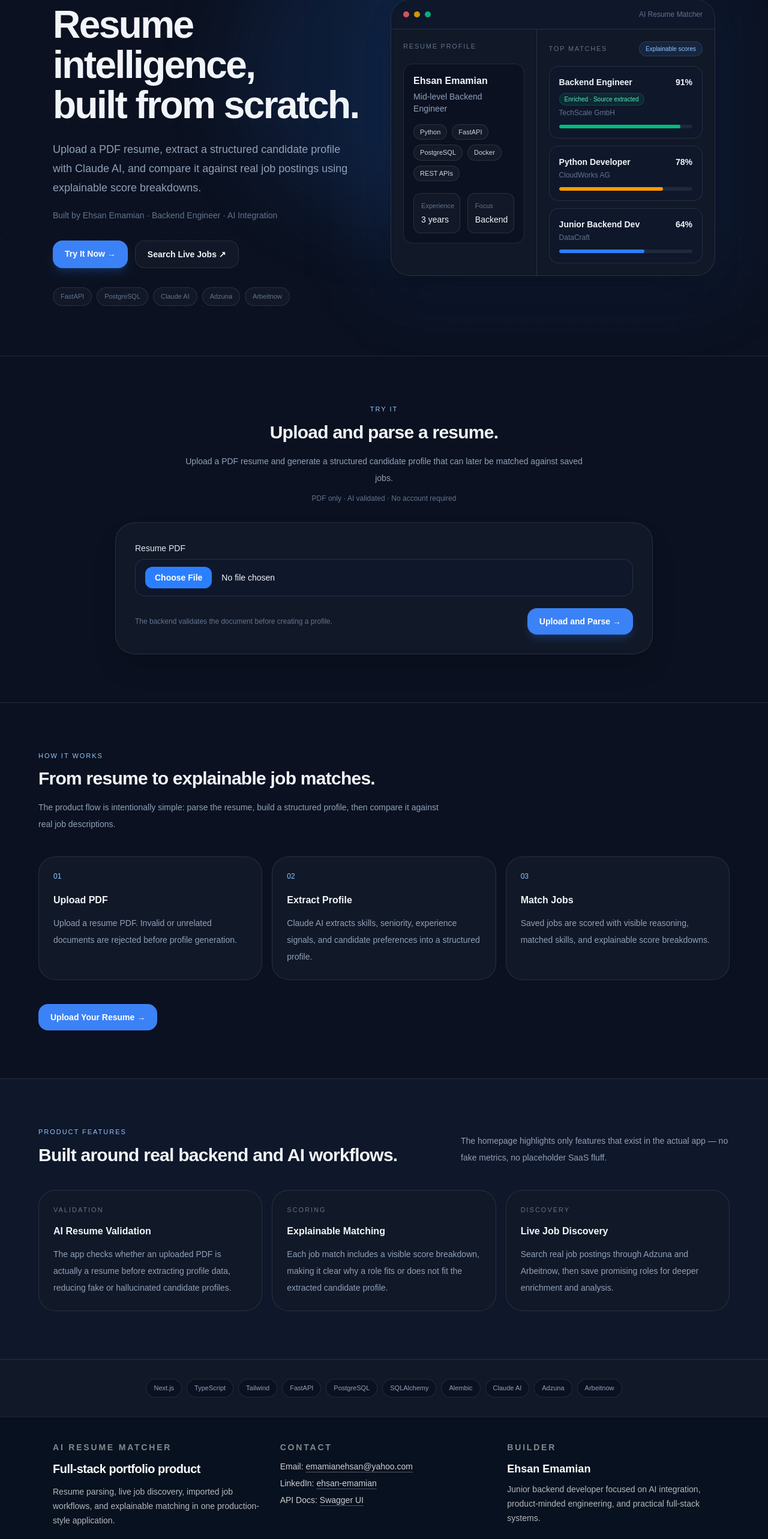
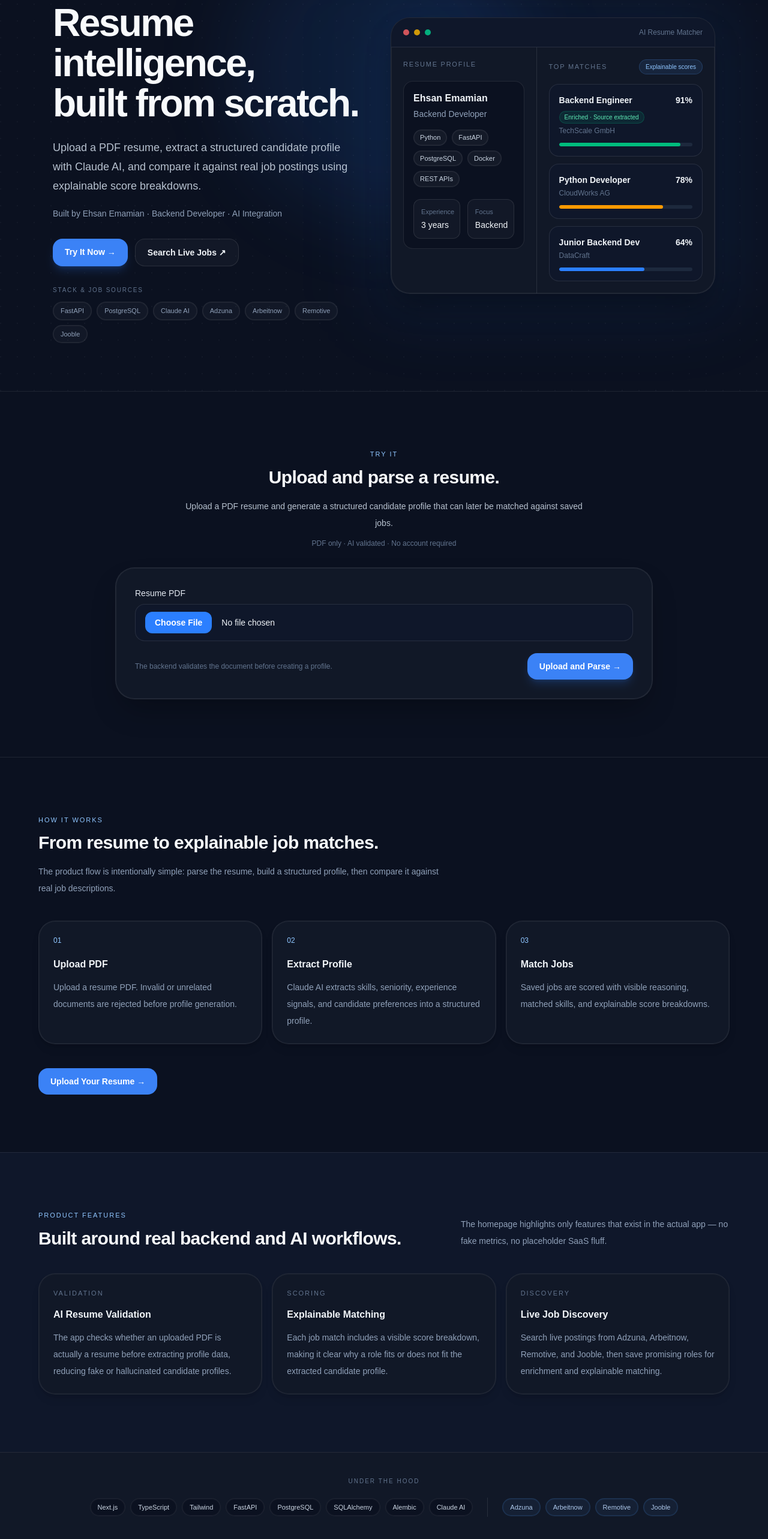
Before and after one commit to EhsanEmamian/ai-resume-matcher, a Next.js app in the folder frontend/: page / in a window 1280 px wide. Shown: the part 207-2773 px from the top of the page at 60% size. Built offline with nearby package versions, Linux system fonts and the light colour scheme.

Commit message:
style: polish landing page UI, standardize titles, and update job sources

```diff
--- a/frontend/src/app/HomeClient.tsx
+++ b/frontend/src/app/HomeClient.tsx
@@ -86,7 +86,7 @@ export default function HomeClient() {
 
         <section
           id="try-it"
-          className="scroll-mt-24 border-t border-white/10 bg-[#0B1120] px-6 py-20"
+          className="scroll-mt-24 border-t border-white/[0.08] bg-[#0B1120] px-6 py-24"
         >
           <motion.div
             className="mx-auto max-w-4xl"
@@ -100,11 +100,11 @@ export default function HomeClient() {
                 Try it
               </p>
 
-              <h2 className="mt-3 text-3xl font-bold tracking-tight text-slate-100">
+              <h2 className="mt-3 text-3xl font-bold tracking-[-0.02em] text-slate-50">
                 Upload and parse a resume.
               </h2>
 
-              <p className="mx-auto mt-4 max-w-2xl text-sm leading-7 text-slate-400">
+              <p className="mx-auto mt-4 max-w-2xl text-sm leading-7 text-slate-300/90">
                 Upload a PDF resume and generate a structured candidate profile
                 that can later be matched against saved jobs.
               </p>
@@ -114,7 +114,7 @@ export default function HomeClient() {
               </p>
             </div>
 
-            <div className="rounded-[2rem] border border-white/10 bg-[#111827] p-6 shadow-2xl shadow-black/20 sm:p-8">
+            <div className="rounded-[2rem] border border-white/[0.08] bg-[#111827] p-6 shadow-2xl shadow-black/30 ring-1 ring-inset ring-white/[0.06] sm:p-8">
               <form onSubmit={handleSubmit} className="space-y-5">
                 <label className="block">
                   <span className="mb-2 block text-sm font-medium text-slate-200">
--- a/frontend/src/components/Footer.tsx
+++ b/frontend/src/components/Footer.tsx
@@ -59,9 +59,12 @@ export default function Footer() {
             Builder
           </p>
           <p className="mt-3 text-lg font-semibold">Ehsan Emamian</p>
+          <p className="mt-1 text-sm font-medium text-blue-200/80">
+            Backend Developer
+          </p>
           <p className="mt-2 text-sm leading-6 text-white/70">
-            Junior backend developer focused on AI integration, product-minded
-            engineering, and practical full-stack systems.
+            Product-minded engineer focused on AI integration, API design, and
+            practical systems that ship end to end.
           </p>
         </div>
       </div>
@@ -69,7 +72,10 @@ export default function Footer() {
       <div className="border-t border-white/10">
         <div className="mx-auto flex max-w-6xl flex-col gap-2 px-6 py-4 text-xs text-white/50 sm:flex-row sm:items-center sm:justify-between">
           <p>Built by Ehsan Emamian</p>
-          <p>FastAPI · PostgreSQL · Next.js · Claude AI · Adzuna · Arbeitnow</p>
+          <p>
+            FastAPI · PostgreSQL · Next.js · Claude AI · Adzuna · Arbeitnow ·
+            Remotive · Jooble
+          </p>
         </div>
       </div>
     </footer>
--- a/frontend/src/components/Header.tsx
+++ b/frontend/src/components/Header.tsx
@@ -26,8 +26,8 @@ export default function Header() {
             <p className="text-sm font-semibold tracking-tight text-white">
               AI Resume Matcher
             </p>
-            <p className="hidden text-xs text-white/45 sm:block">
-              Resume parsing · Live jobs · Explainable matching
+            <p className="hidden text-xs text-white/50 sm:block">
+              Resume parsing · Adzuna · Arbeitnow · Remotive · Jooble
             </p>
           </div>
         </Link>
--- a/frontend/src/components/landing/FeatureHighlightsSection.tsx
+++ b/frontend/src/components/landing/FeatureHighlightsSection.tsx
@@ -38,13 +38,13 @@ const features = [
   {
     eyebrow: "Discovery",
     title: "Live Job Discovery",
-    text: "Search real job postings through Adzuna and Arbeitnow, then save promising roles for deeper enrichment and analysis.",
+    text: "Search live postings from Adzuna, Arbeitnow, Remotive, and Jooble, then save promising roles for enrichment and explainable matching.",
   },
 ];
 
 export default function FeatureHighlightsSection() {
   return (
-    <section className="border-t border-white/10 bg-[#0F172A] px-6 py-20">
+    <section className="border-t border-white/[0.08] bg-[#0F172A] px-6 py-24">
       <div className="mx-auto max-w-6xl">
         <div className="flex flex-col justify-between gap-6 md:flex-row md:items-end">
           <div className="max-w-2xl">
@@ -52,7 +52,7 @@ export default function FeatureHighlightsSection() {
               Product features
             </p>
 
-            <h2 className="mt-3 text-3xl font-bold tracking-tight text-slate-100">
+            <h2 className="mt-3 text-3xl font-bold tracking-[-0.02em] text-slate-50">
               Built around real backend and AI workflows.
             </h2>
           </div>
@@ -74,7 +74,7 @@ export default function FeatureHighlightsSection() {
             <motion.article
               key={feature.title}
               variants={staggerItemVariants}
-              className="rounded-[1.75rem] border border-white/10 bg-[#111827] p-6 transition hover:border-blue-400/30 hover:bg-[#1B2537]"
+              className="rounded-[1.75rem] border border-white/[0.08] bg-[#111827] p-6 shadow-lg shadow-black/10 ring-1 ring-inset ring-white/[0.04] transition hover:border-blue-400/25 hover:bg-[#1B2537] hover:shadow-blue-950/20"
             >
               <p className="font-mono text-[11px] uppercase tracking-[0.18em] text-slate-500">
                 {feature.eyebrow}
--- a/frontend/src/components/landing/HeroSection.tsx
+++ b/frontend/src/components/landing/HeroSection.tsx
@@ -10,9 +10,11 @@ import {
   useTransform,
 } from "framer-motion";
 
+const JOB_DATA_SOURCES = ["Adzuna", "Arbeitnow", "Remotive", "Jooble"] as const;
+
 function SkillBadge({ children }: { children: React.ReactNode }) {
   return (
-    <span className="rounded-full border border-white/10 bg-white/[0.04] px-2.5 py-1 font-mono text-[11px] text-slate-300">
+    <span className="rounded-full border border-white/[0.08] bg-white/[0.04] px-2.5 py-1 font-mono text-[11px] text-slate-300 ring-1 ring-inset ring-white/[0.04]">
       {children}
     </span>
   );
@@ -115,7 +117,7 @@ function DashboardMockup() {
     <div className="relative mx-auto w-full max-w-xl">
       <div className="absolute -inset-6 rounded-[2rem] bg-blue-500/10 blur-3xl" />
 
-      <div className="relative overflow-hidden rounded-[2rem] border border-white/10 bg-[#111827] shadow-2xl shadow-black/30">
+      <div className="relative overflow-hidden rounded-[2rem] border border-white/[0.08] bg-[#111827] shadow-2xl shadow-black/40 ring-1 ring-inset ring-white/[0.06]">
         <div className="flex items-center justify-between border-b border-white/10 bg-[#0F172A] px-5 py-4">
           <div className="flex items-center gap-2">
             <span className="h-2.5 w-2.5 rounded-full bg-red-400/80" />
@@ -137,7 +139,7 @@ function DashboardMockup() {
                 Ehsan Emamian
               </p>
               <p className="mt-1 text-sm text-slate-400">
-                Mid-level Backend Engineer
+                Backend Developer
               </p>
 
               <div className="mt-4 flex flex-wrap gap-2">
@@ -229,20 +231,20 @@ export default function HeroSection() {
             </span>
           </div>
 
-          <h1 className="mt-7 max-w-3xl text-4xl font-bold tracking-[-0.04em] text-slate-100 sm:text-5xl lg:text-[4rem] lg:leading-[1.05]">
+          <h1 className="mt-7 max-w-3xl text-balance text-4xl font-bold tracking-[-0.04em] text-slate-50 sm:text-5xl lg:text-[4rem] lg:leading-[1.05]">
             Resume intelligence,
             <br />
             built from scratch.
           </h1>
 
-          <p className="mt-6 max-w-2xl text-base leading-8 text-slate-400 sm:text-lg">
+          <p className="mt-6 max-w-2xl text-base leading-8 text-slate-300/90 sm:text-lg">
             Upload a PDF resume, extract a structured candidate profile with
             Claude AI, and compare it against real job postings using explainable
             score breakdowns.
           </p>
 
-          <p className="mt-5 font-mono text-sm text-slate-500">
-            Built by Ehsan Emamian · Backend Engineer · AI Integration
+          <p className="mt-5 font-mono text-sm text-slate-400">
+            Built by Ehsan Emamian · Backend Developer · AI Integration
           </p>
 
           <div className="mt-8 flex flex-wrap gap-3">
@@ -261,22 +263,22 @@ export default function HeroSection() {
             </Link>
           </div>
 
-          <div className="mt-8 flex flex-wrap gap-2 font-mono text-[11px] text-slate-500">
-            <span className="rounded-full border border-white/10 bg-white/[0.03] px-3 py-1.5">
-              FastAPI
-            </span>
-            <span className="rounded-full border border-white/10 bg-white/[0.03] px-3 py-1.5">
-              PostgreSQL
-            </span>
-            <span className="rounded-full border border-white/10 bg-white/[0.03] px-3 py-1.5">
-              Claude AI
-            </span>
-            <span className="rounded-full border border-white/10 bg-white/[0.03] px-3 py-1.5">
-              Adzuna
-            </span>
-            <span className="rounded-full border border-white/10 bg-white/[0.03] px-3 py-1.5">
-              Arbeitnow
-            </span>
+          <div className="mt-8 space-y-3">
+            <p className="font-mono text-[10px] uppercase tracking-[0.18em] text-slate-500">
+              Stack & job sources
+            </p>
+            <div className="flex flex-wrap gap-2 font-mono text-[11px] text-slate-400">
+              {["FastAPI", "PostgreSQL", "Claude AI", ...JOB_DATA_SOURCES].map(
+                (item) => (
+                  <span
+                    key={item}
+                    className="rounded-full border border-white/[0.08] bg-white/[0.03] px-3 py-1.5 ring-1 ring-inset ring-white/[0.04]"
+                  >
+                    {item}
+                  </span>
+                )
+              )}
+            </div>
           </div>
         </div>
 
--- a/frontend/src/components/landing/HowItWorksSection.tsx
+++ b/frontend/src/components/landing/HowItWorksSection.tsx
@@ -44,14 +44,14 @@ const steps = [
 
 export default function HowItWorksSection() {
   return (
-    <section className="border-t border-white/10 bg-[#0B1120] px-6 py-20">
+    <section className="border-t border-white/[0.08] bg-[#0B1120] px-6 py-24">
       <div className="mx-auto max-w-6xl">
         <div className="max-w-2xl">
           <p className="font-mono text-[11px] uppercase tracking-[0.18em] text-blue-300">
             How it works
           </p>
 
-          <h2 className="mt-3 text-3xl font-bold tracking-tight text-slate-100">
+          <h2 className="mt-3 text-3xl font-bold tracking-[-0.02em] text-slate-50">
             From resume to explainable job matches.
           </h2>
 
@@ -72,7 +72,7 @@ export default function HowItWorksSection() {
             <motion.div
               key={step.number}
               variants={staggerItemVariants}
-              className="rounded-[1.75rem] border border-white/10 bg-[#111827] p-6 transition hover:border-blue-400/30"
+              className="rounded-[1.75rem] border border-white/[0.08] bg-[#111827] p-6 shadow-lg shadow-black/10 ring-1 ring-inset ring-white/[0.04] transition hover:border-blue-400/25 hover:shadow-blue-950/15"
             >
               <p className="font-mono text-xs text-blue-300">{step.number}</p>
 
--- a/frontend/src/components/landing/TechStackBar.tsx
+++ b/frontend/src/components/landing/TechStackBar.tsx
@@ -1,4 +1,4 @@
-const stack = [
+const TECH_STACK = [
   "Next.js",
   "TypeScript",
   "Tailwind",
@@ -7,22 +7,51 @@ const stack = [
   "SQLAlchemy",
   "Alembic",
   "Claude AI",
+] as const;
+
+const JOB_DATA_SOURCES = [
   "Adzuna",
   "Arbeitnow",
-];
+  "Remotive",
+  "Jooble",
+] as const;
 
 export default function TechStackBar() {
   return (
-    <section className="border-t border-white/10 bg-[#111827] px-6 py-8">
-      <div className="mx-auto flex max-w-6xl flex-wrap items-center justify-center gap-2">
-        {stack.map((item) => (
+    <section className="border-t border-white/[0.08] bg-[#111827] px-6 py-10">
+      <div className="mx-auto max-w-6xl space-y-5">
+        <p className="text-center font-mono text-[10px] uppercase tracking-[0.2em] text-slate-500">
+          Under the hood
+        </p>
+
+        <div className="flex flex-col items-center gap-4 sm:flex-row sm:justify-center sm:gap-6">
+          <div className="flex flex-wrap items-center justify-center gap-2">
+            {TECH_STACK.map((item) => (
+              <span
+                key={item}
+                className="rounded-full border border-white/[0.08] bg-[#0B1120] px-3 py-1.5 font-mono text-[11px] text-slate-300 ring-1 ring-inset ring-white/[0.04]"
+              >
+                {item}
+              </span>
+            ))}
+          </div>
+
           <span
-            key={item}
-            className="rounded-full border border-white/10 bg-[#0B1120] px-3 py-1.5 font-mono text-[11px] text-slate-400"
-          >
-            {item}
-          </span>
-        ))}
+            className="hidden h-8 w-px bg-white/10 sm:block"
+            aria-hidden
+          />
+
+          <div className="flex flex-wrap items-center justify-center gap-2">
+            {JOB_DATA_SOURCES.map((item) => (
+              <span
+                key={item}
+                className="rounded-full border border-blue-400/15 bg-blue-400/[0.06] px-3 py-1.5 font-mono text-[11px] text-blue-200/90 ring-1 ring-inset ring-blue-400/10"
+              >
+                {item}
+              </span>
+            ))}
+          </div>
+        </div>
       </div>
     </section>
   );
```
